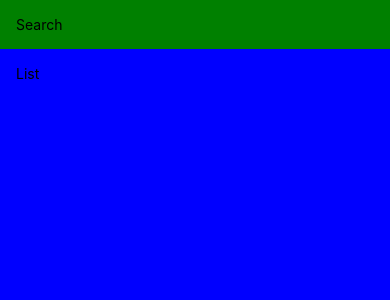
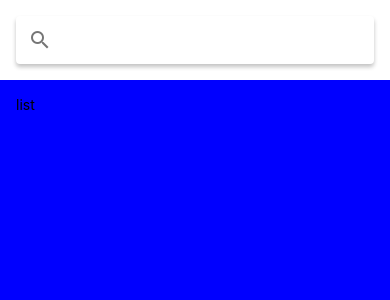
Before and after one commit to yoonpyaepyaenyein/MealsToGo, a React Native app: screen / in a window 390 px wide. Shown: the top 300 px of the page. Built offline with nearby package versions, Linux system fonts and the light colour scheme.

Commit message:
Using React-Native Paper for Searchbar and components setup

```diff
--- a/App.js
+++ b/App.js
@@ -1,34 +1,14 @@
 import { StatusBar as ExpoStatusBar } from "expo-status-bar";
-import {
-  StatusBar,
-  StyleSheet,
-  SafeAreaView,
-  Text,
-  Platform,
-  View,
-} from "react-native";
+import React from "react";
+
+// COMPONENTS
+import { RestaurantsScreen } from "./src/features/restaurants/screens/restaurants.screen";
 
 export default function App() {
   return (
     <>
-      <SafeAreaView style={{ flex: 1, marginTop: StatusBar.currentHeight }}>
-        <View style={{ padding: 16, backgroundColor: "green" }}>
-          <Text>Search</Text>
-        </View>
-        <View style={{ flex: 1, padding: 16, backgroundColor: "blue" }}>
-          <Text>List</Text>
-        </View>
-      </SafeAreaView>
+      <RestaurantsScreen />
       <ExpoStatusBar style="auto" />
     </>
   );
 }
-
-const styles = StyleSheet.create({
-  container: {
-    flex: 1,
-    backgroundColor: "#fff",
-    alignItems: "center",
-    justifyContent: "center",
-  },
-});
--- a/package.json
+++ b/package.json
@@ -15,6 +15,7 @@
     "react": "17.0.2",
     "react-dom": "17.0.2",
     "react-native": "0.68.2",
+    "react-native-paper": "^4.12.1",
     "react-native-web": "0.17.7"
   },
   "devDependencies": {
--- /dev/null
+++ b/src/features/restaurants/screens/restaurants.screen.js
@@ -0,0 +1,33 @@
+import React from "react";
+import { Searchbar } from "react-native-paper";
+import { StatusBar, StyleSheet, SafeAreaView, Text, View } from "react-native";
+
+export const RestaurantsScreen = () => {
+  return (
+    <SafeAreaView style={styles.container}>
+      <View style={styles.search}>
+        <Searchbar />
+      </View>
+      <View style={styles.list}>
+        <Text>list</Text>
+      </View>
+    </SafeAreaView>
+  );
+};
+
+// export default restaurants.screen;
+
+const styles = StyleSheet.create({
+  container: {
+    flex: 1,
+    marginTop: StatusBar.currentHeight,
+  },
+  search: {
+    padding: 16,
+  },
+  list: {
+    flex: 1,
+    padding: 16,
+    backgroundColor: "blue",
+  },
+});
```
Also changed, not shown: src/features/restaurants/components/restaurant-info.component.js (added), 1 other file (tests, documents, lock files or other folders).
